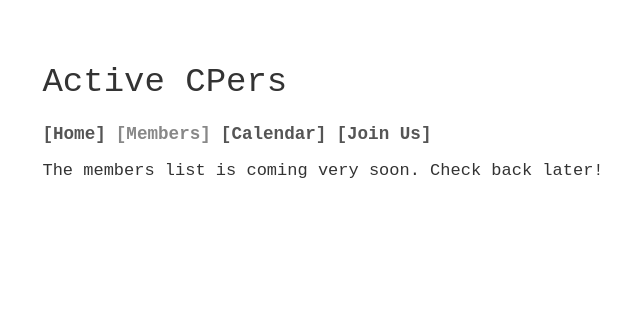
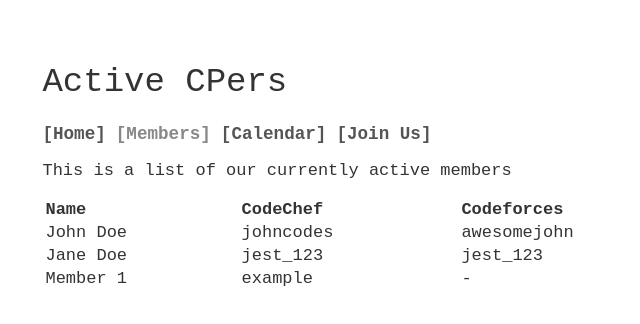
Before and after one commit to radiantly/active-cpers, a Next.js app: page /members in a window 1280 px wide. Shown: the top 324 px of the page, without its empty margins (255-895 px from the left). Built offline with nearby package versions, Linux system fonts and the light colour scheme.

Commit message:
Populate members

```diff
--- a/pages/members.js
+++ b/pages/members.js
@@ -1,8 +1,31 @@
 import MainContainer from "../components/MainContainer.js";
-export default function Calendar() {
+import styles from "../styles/Members.module.css";
+export default function Members() {
   return (
     <MainContainer title="Members">
-      <p>The members list is coming very soon. Check back later!</p>
+      <p>This is a list of our currently active members</p>
+      <table className={styles.memberTable}>
+        <tr>
+          <th>Name</th>
+          <th>CodeChef</th>
+          <th>Codeforces</th>
+        </tr>
+        <tr>
+          <td>John Doe</td>
+          <td>johncodes</td>
+          <td>awesomejohn</td>
+        </tr>
+        <tr>
+          <td>Jane Doe</td>
+          <td>jest_123</td>
+          <td>jest_123</td>
+        </tr>
+        <tr>
+          <td>Member 1</td>
+          <td>example</td>
+          <td className={styles.empty}></td>
+        </tr>
+      </table>
     </MainContainer>
   );
 }
--- /dev/null
+++ b/styles/Members.module.css
@@ -0,0 +1,22 @@
+.memberTable {
+  width: 100%;
+}
+
+.memberTable th {
+  font-weight: 600;
+  text-align: left;
+}
+
+.memberTable td.empty::after {
+  content: "-";
+}
+
+.memberTable a {
+  text-decoration: none;
+  transition: color 0.2s ease;
+}
+
+.memberTable a:hover {
+  text-decoration: underline dotted;
+  color: #777;
+}
```
Also changed, not shown: lib/memberslist.js (added, +15 -0 lines), lib/util.js (added, +7 -0 lines), pages/membersNew.js (added, +56 -0 lines).
